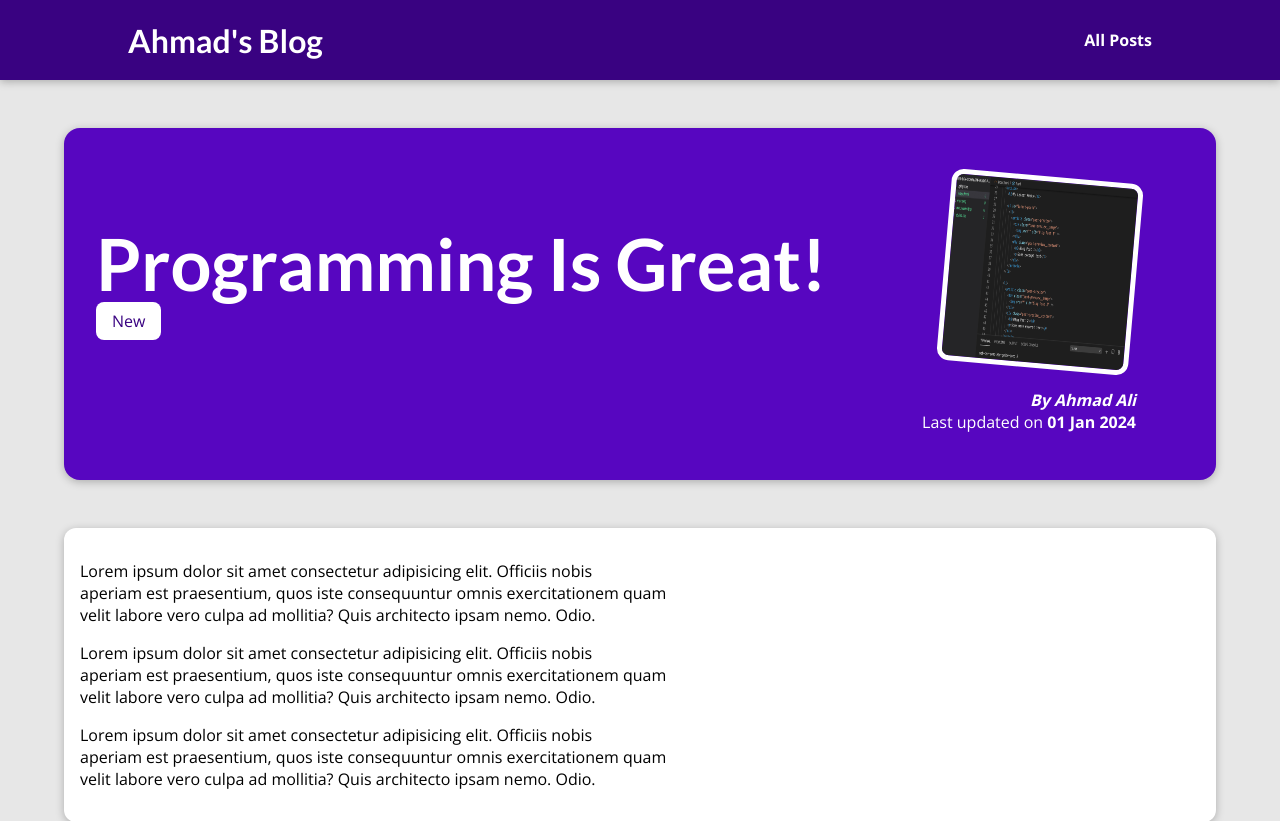
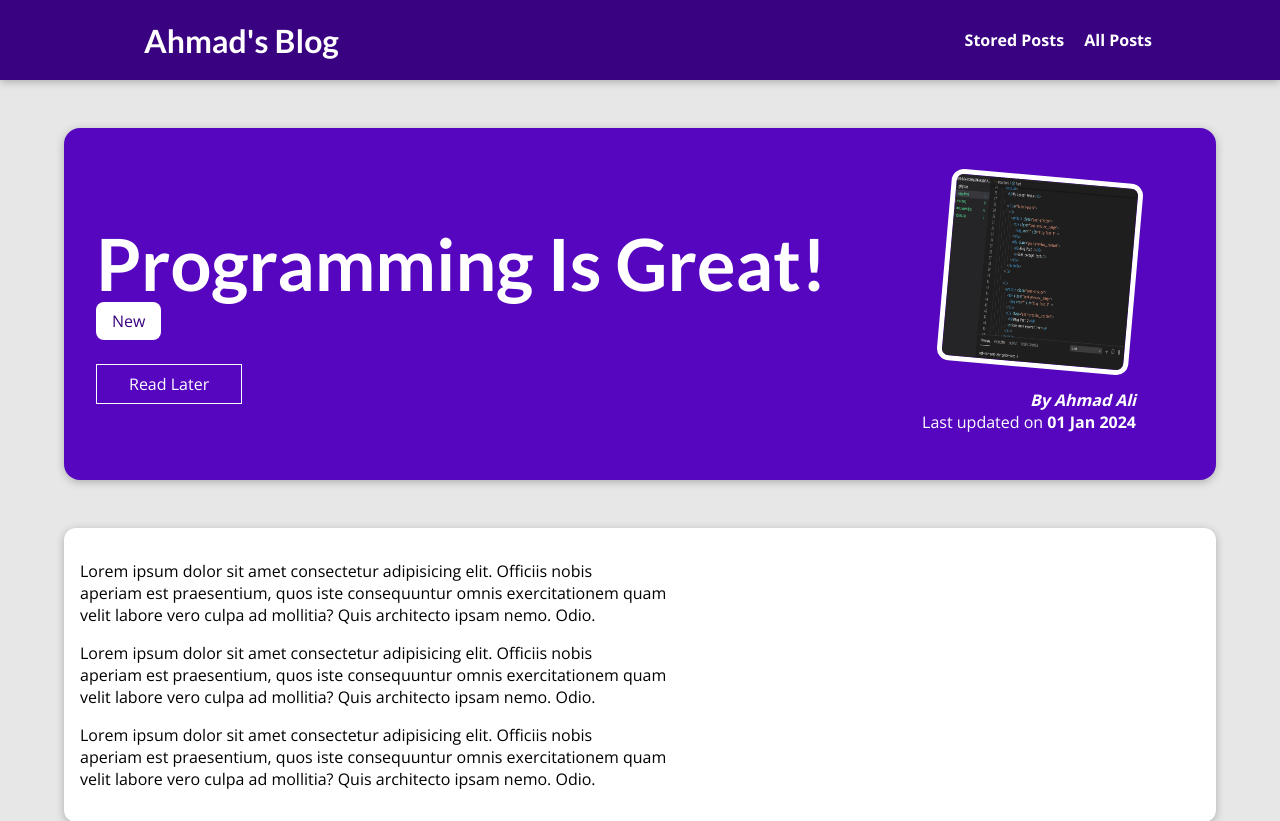
Before and after one commit to ahmad-44/blog-in-django, a Django app: a page that uses templates/base.html in a window 1280 px wide. Shown: the top 821 px of the page. Run offline with Django 5.2, Linux system fonts and the light colour scheme; data comes from the database, SQL or seed files in the repository; both versions use the stored data as it was after the commit.

Commit message:
Createad feature of Saving posts for later read by using sessions

```diff
--- a/blog/static/blog/post-detail.css
+++ b/blog/static/blog/post-detail.css
@@ -24,7 +24,6 @@ body {
   font-size: 4.5rem;
   margin-bottom: 0.25rem;
 }
-
 
 #summary article {
   position: absolute;
@@ -58,6 +57,25 @@ body {
   font-weight: bold;
 }
 
+#read-later {
+  margin: 2rem 0;
+}
+
+#read-later button {
+  background-color: transparent;
+  border: 1px solid white;
+  padding: 0.5rem 2rem;
+  font: inherit;
+  color: white;
+  cursor: pointer;
+}
+
+#read-later button:hover,
+#read-later button:active {
+  background-color: white;
+  color: #390281;
+}
+
 main {
   width: 90%;
   max-width: 90rem;
@@ -68,13 +86,12 @@ body {
   box-shadow: 0 2px 8px rgba(0, 0, 0, 0.25);
 }
 
-  .tag{
+.tag {
   background-color: white;
   color: #390281;
   padding: 0.5rem 1rem;
   border-radius: 8px;
 }
-
 
 #comment-form {
   margin: 3rem auto;
--- a/blog/templates/blog/post-detail.html
+++ b/blog/templates/blog/post-detail.html
@@ -23,6 +23,26 @@
                 <span class="tag">{{tag.caption}}</span>
             {% endfor %}
         </div>
+
+
+
+
+        <div id="read-later">
+            <form action="{% url "read-later" %}" method="POST">
+                {% csrf_token %}
+                <input type="hidden" value="{{post.id}}" name="post_id">
+                <button>
+                    {% if saved_for_later %}
+                        Remove from "Read Later" List
+                    {% else %}
+                        Read Later
+                    {% endif %}
+                </button>
+            </form>
+        </div>
+
+
+
         <article>
             <img src="{{ post.image.url }}" alt="{{post.title}}">
             <address>By <a href="mailto:{{post.author.email_address}}">{{post.author}}</a></address>
--- a/blog/urls.py
+++ b/blog/urls.py
@@ -5,5 +5,6 @@ urlpatterns = [
     path("", views.StartingPageView.as_view(), name="starting-page"),
     path("posts", views.AllPostView.as_view(), name="post-page"),
     path("posts/<slug:slug>", views.SinglePostView.as_view(),
-         name="post-detail-page")  # /posts/my-first-post
+         name="post-detail-page"),  # /posts/my-first-post
+    path("read-later", views.ReadLaterView.as_view(), name="read-later")
 ]
--- a/blog/views.py
+++ b/blog/views.py
@@ -40,13 +40,23 @@ class AllPostView(ListView):
 
 
 class SinglePostView(View):
+    def is_stored_post(self, request, post_id):
+        stored_posts = request.session.get("stored_posts")
+        if stored_posts is not None:
+            is_saved_for_later = post_id in stored_posts
+        else:
+            is_saved_for_later = False
+        return is_saved_for_later
+
     def get(self, request, slug):
         post = Post.objects.get(slug=slug)
+
         context = {
             "post": post,
             "post_tags": post.tags.all(),
             "comment_form": CommentForm(),
-            "comments": post.comments.all().order_by("-id")
+            "comments": post.comments.all().order_by("-id"),
+            "saved_for_later": self.is_stored_post(request, post.id)
         }
         return render(request, "blog/post-detail.html", context)
 
@@ -64,7 +74,8 @@ class SinglePostView(View):
             "post": post,
             "post_tags": post.tags.all(),
             "comment_form": comment_form,
-            "comments": post.comments.all().order_by("-id")
+            "comments": post.comments.all().order_by("-id"),
+            "saved_for_later": self.is_stored_post(request, post.id)
         }
 
         return render(request, "blog/post-detail.html", context)
@@ -77,3 +88,39 @@ class SinglePostView(View):
 #         "post": identified_post,
 #         "post_tags": identified_post.tags.all()
 #     })
+
+
+
+class ReadLaterView(View):
+    def get(self, request):
+        stored_posts = request.session.get("stored_posts")
+
+        context = {}
+
+        if stored_posts is None or len(stored_posts) == 0:
+            context["posts"] = []
+            context["has_posts"] = False
+        else:
+            posts = Post.objects.filter(id__in=stored_posts)
+            context["posts"] = posts
+            context["has_posts"] = True
+
+        return render(request, "blog/stored-posts.html", context)
+
+
+    def post(self, request):
+        stored_posts = request.session.get("stored_posts")
+        if stored_posts is None:
+            stored_posts = []
+
+        post_id = int(request.POST["post_id"])
+
+        if post_id not in stored_posts:
+            stored_posts.append(post_id)
+        else:
+            stored_posts.remove(post_id)
+
+        request.session["stored_posts"] = stored_posts
+
+
+        return HttpResponseRedirect("/")
--- a/static/app.css
+++ b/static/app.css
@@ -35,6 +35,7 @@ h3 {
   text-decoration: none;
   color: white;
   font-weight: bold;
+  margin-left: 1rem;
 }
 
 #main-navigation a:hover,
--- a/templates/base.html
+++ b/templates/base.html
@@ -14,6 +14,7 @@
     <header id="main-navigation">
       <h1><a href="{% url "starting-page" %}">Ahmad's Blog</a></h1>
       <nav>
+        <a href="{% url "read-later" %}">Stored Posts</a>
         <a href="{% url "post-page" %}">All Posts</a>
       </nav>
     </header>
```
Also changed, not shown: blog/static/blog/stored-posts.css (added, +39 -0 lines), blog/templates/blog/stored-posts.html (added, +18 -0 lines), db.sqlite3. Lines whose indentation alone changed are shown as unchanged.
